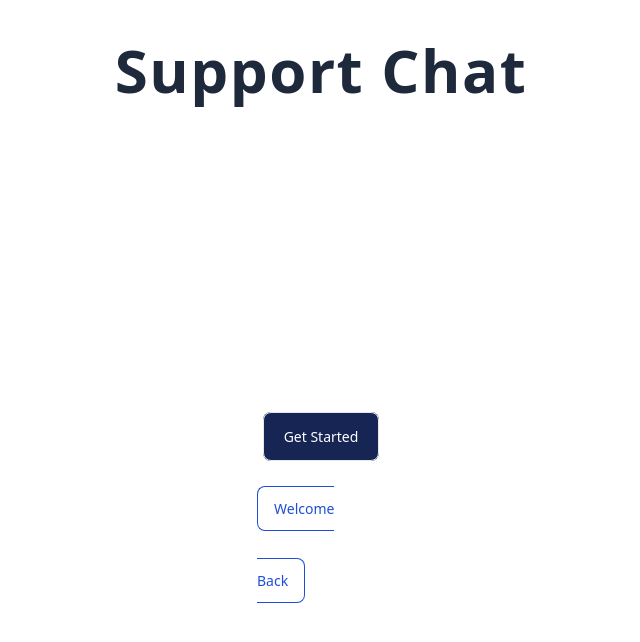
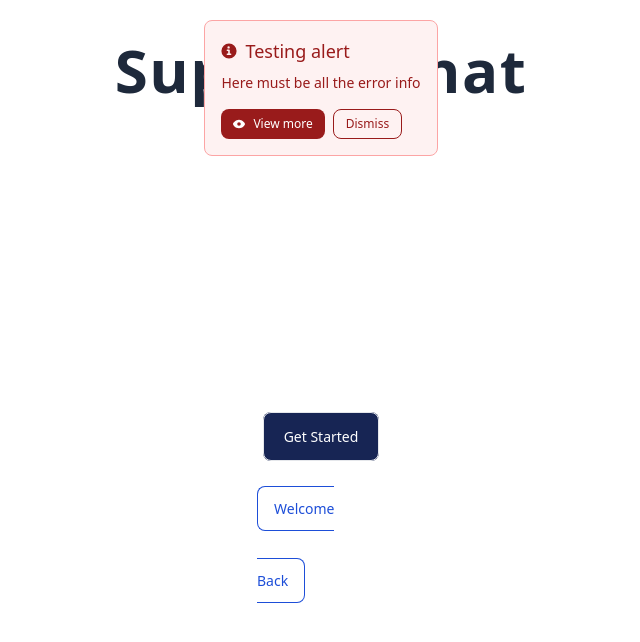
Before and after one commit to rafaelrsi22/support-chat, a React (Create React App) app in the folder client/: page / in a window 1280 px wide. Shown: the top 642 px of the page, without its empty margins (319-959 px from the left). Built offline with nearby package versions, Linux system fonts and the light colour scheme.

Commit message:
Created Alert component at front end

```diff
--- /dev/null
+++ b/client/src/components/Alert.jsx
@@ -0,0 +1,42 @@
+import React, {useState} from "react";
+
+function Alert(props) {
+    const [view, setView] = useState(true);
+    const [fade, setFade] = useState(false);
+
+    return (
+        (view) ?
+        <div id="alert-additional-content-2" class={"absolute top-5 p-4 mb-4 text-red-800 border border-red-300 rounded-lg bg-red-50 dark:bg-gray-800 dark:text-red-400 dark:border-red-800" + (fade ? ' animate-ping' : '')} role="alert">
+            <div class="flex items-center">
+                <svg class="flex-shrink-0 w-4 h-4 me-2" aria-hidden="true" xmlns="http://www.w3.org/2000/svg" fill="currentColor" viewBox="0 0 20 20">
+                <path d="M10 .5a9.5 9.5 0 1 0 9.5 9.5A9.51 9.51 0 0 0 10 .5ZM9.5 4a1.5 1.5 0 1 1 0 3 1.5 1.5 0 0 1 0-3ZM12 15H8a1 1 0 0 1 0-2h1v-3H8a1 1 0 0 1 0-2h2a1 1 0 0 1 1 1v4h1a1 1 0 0 1 0 2Z"/>
+                </svg>
+                <span class="sr-only">Info</span>
+                <h3 class="text-lg font-medium">{props.title}</h3>
+            </div>
+            <div class="mt-2 mb-4 text-sm">
+                {props.description}
+            </div>
+            <div class="flex">
+                <button type="button" class="text-white bg-red-800 hover:bg-red-900 focus:ring-4 focus:outline-none focus:ring-red-300 font-medium rounded-lg text-xs px-3 py-1.5 me-2 text-center inline-flex items-center dark:bg-red-600 dark:hover:bg-red-700 dark:focus:ring-red-800">
+                <svg class="me-2 h-3 w-3" aria-hidden="true" xmlns="http://www.w3.org/2000/svg" fill="currentColor" viewBox="0 0 20 14">
+                    <path d="M10 0C4.612 0 0 5.336 0 7c0 1.742 3.546 7 10 7 6.454 0 10-5.258 10-7 0-1.664-4.612-7-10-7Zm0 10a3 3 0 1 1 0-6 3 3 0 0 1 0 6Z"/>
+                </svg>
+                    View more
+                </button>
+                <button type="button" class="text-red-800 bg-transparent border border-red-800 hover:bg-red-900 hover:text-white focus:ring-4 focus:outline-none focus:ring-red-300 font-medium rounded-lg text-xs px-3 py-1.5 text-center dark:hover:bg-red-600 dark:border-red-600 dark:text-red-500 dark:hover:text-white dark:focus:ring-red-800" data-dismiss-target="#alert-additional-content-2" aria-label="Close" onClick={() => {
+                    setFade(true);
+                    setTimeout(() => {
+                        setView(false);
+                    }, 500);
+                }}>
+                    Dismiss
+                </button>
+            </div>
+        </div>
+        :
+        <></>
+    );
+}
+
+export default Alert;
--- a/client/src/routes/Home.jsx
+++ b/client/src/routes/Home.jsx
@@ -2,6 +2,7 @@ import React from "react";
 import { Link } from "react-router-dom"
 
 import Header from "../components/Header";
+import Alert from '../components/Alert';
 
 function Home() {
     return (
@@ -11,6 +12,7 @@ function Home() {
                 {/* <a type="submit" className="text-white bg-blue-950 hover:text-blue-950 border hover:border-blue-950 hover:bg-white focus:outline-none font-medium rounded-lg text-sm px-5 py-3.5 text-center mt-4 cursor-pointer">
                     <Link to="signup">Get Started</Link>
                 </a> */}
+                <Alert title="Testing alert" description="Here must be all the error info" />
                 <Link to="signup">
                     <a type="submit" className="text-white bg-blue-950 hover:text-blue-950 border hover:border-blue-950 hover:bg-white focus:outline-none font-medium rounded-lg text-sm px-5 py-3.5 text-center mt-4 cursor-pointer">
                         Get Started
```
